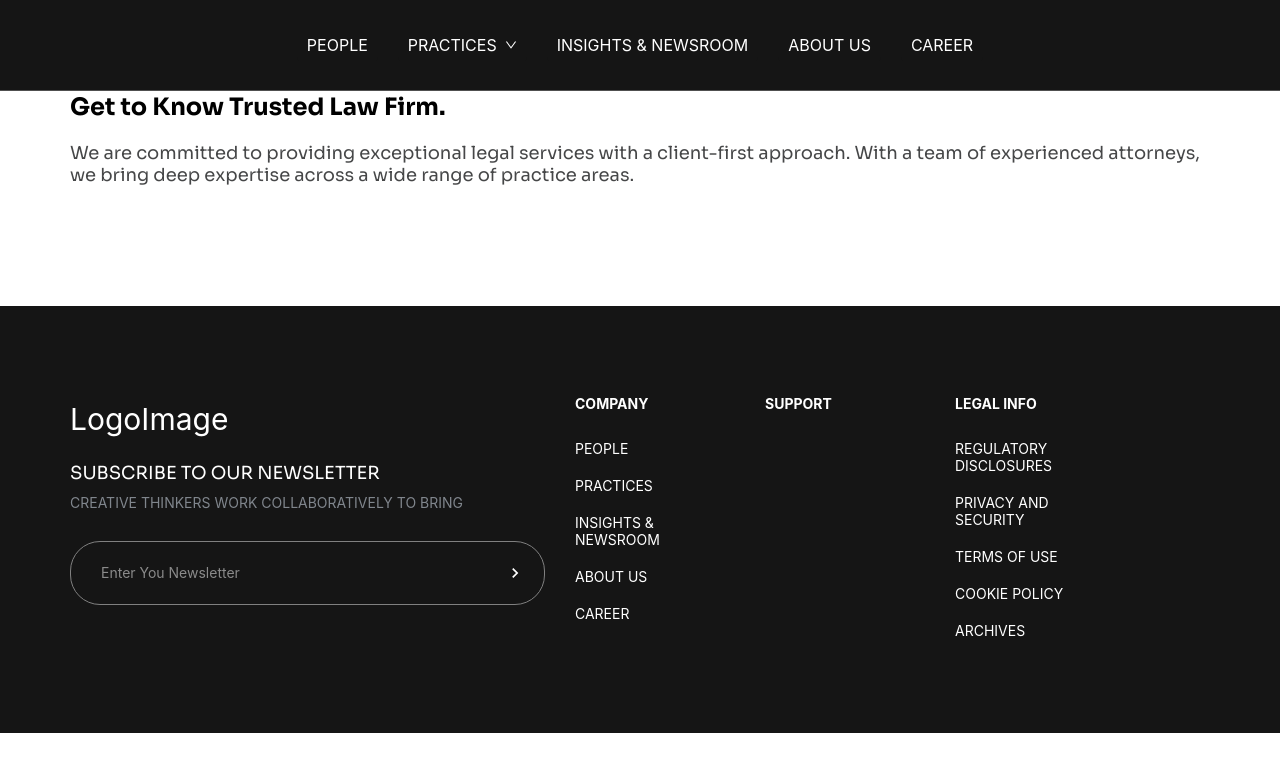
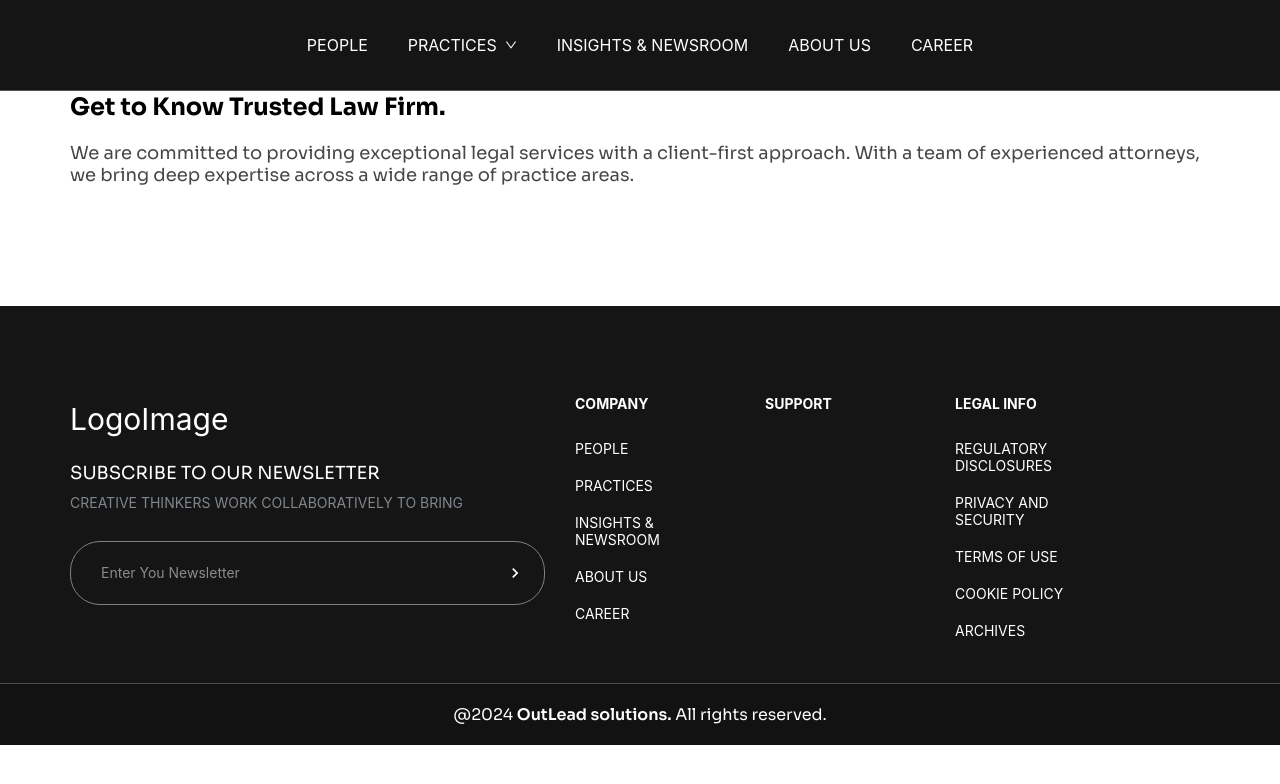
Before and after one commit to webtesting22/mschhajedandco, a React (Vite) app: page /about-us in a window 1280 px wide. Shown: the top 784 px of the page. Built offline with nearby package versions, Linux system fonts and the light colour scheme.

Commit message:
Changes On Home Page and navigation and footer

```diff
--- a/src/Components/Footer/Footer.jsx
+++ b/src/Components/Footer/Footer.jsx
@@ -3,6 +3,7 @@ import "../../assets/Styles/Footer.css"
 import { Row, Col, Input } from "antd";
 import { MdKeyboardArrowRight } from "react-icons/md";
 import Navigationlinks from "../NavigationBar/NavigationLinksData";
+import { Link } from "react-router-dom";
 const Footer = () => {
     return (
         <>
@@ -52,6 +53,9 @@ const Footer = () => {
                         </Col>
                     </Row>
                 </div>
+                <div className="CopyWriteTextContainer">
+                        <p>@2024 <Link to="https://www.outleadsolutions.com/" target="_blank">OutLead solutions.</Link> All rights reserved.</p>
+                </div>
             </section>
         </>
     )
--- a/src/Components/HomeHero/HomeHero.jsx
+++ b/src/Components/HomeHero/HomeHero.jsx
@@ -21,6 +21,12 @@ const HomeHero = () => {
 
     return (
         <section id="HomeHeroContainer">
+            <div className="OverlayBackImageContainer">
+                <div className="DarkOverlayContainer">
+
+                </div>
+                <img src="https://images.unsplash.com/photo-1542744173-8e7e53415bb0?q=80&w=2940&auto=format&fit=crop&ixlib=rb-4.0.3&ixid=M3wxMjA3fDB8MHxwaG90by1wYWdlfHx8fGVufDB8fHx8fA%3D%3D" alt="" />
+            </div>
             <div className="HomeHeroMainContainer ContainerDefault">
                 <h1 data-aos="fade-up"
                     data-aos-duration="2000">Top CA firms in Ahmedabad, Gujarat</h1>
--- a/src/Components/NavigationBar/NavigationLinksData.jsx
+++ b/src/Components/NavigationBar/NavigationLinksData.jsx
@@ -42,7 +42,7 @@ const Navigationlinks = [
     },
     {
         link: "ABOUT US",
-        path: ""
+        path: "/about-us"
     },
     {
         link: "CAREER",
--- a/src/Components/NavigationBar/Navigationbar.jsx
+++ b/src/Components/NavigationBar/Navigationbar.jsx
@@ -3,6 +3,7 @@ import { Drawer, Button, Menu, Dropdown, Space, Collapse } from "antd";
 import { DownOutlined } from "@ant-design/icons";
 import Navigationlinks from "./NavigationLinksData";// Assuming Navigationlinks file is imported here
 import "../../assets/Styles/NavigationBar.css";
+import { Link } from "react-router-dom";
 
 const { Panel } = Collapse;
 
@@ -10,6 +11,18 @@ const NavigationBar = () => {
     const [scrollingDown, setScrollingDown] = useState(false);
     const [lastScrollY, setLastScrollY] = useState(0);
     const [drawerVisible, setDrawerVisible] = useState(false);
+    const [scrollPosition, setScrollPosition] = useState(0);
+
+    useEffect(() => {
+        const handleScroll = () => {
+            const currentScrollPos = window.scrollY;
+            setScrollPosition(currentScrollPos);
+            setScrollingDown(currentScrollPos > 200);
+        };
+
+        window.addEventListener("scroll", handleScroll);
+        return () => window.removeEventListener("scroll", handleScroll);
+    }, []);
 
     const handleScroll = () => {
         if (window.scrollY > lastScrollY) {
@@ -65,7 +78,7 @@ const NavigationBar = () => {
             } else {
                 return (
                     <Button className="navButton" key={index}>
-                        {navItem.link}
+                        <Link to={navItem.path}>{navItem.link}</Link>
                     </Button>
                 );
             }
@@ -96,6 +109,8 @@ const NavigationBar = () => {
             <section
                 id="NavigationBarContainer"
                 className={scrollingDown ? "hide" : "show"}
+
+
             >
                 <div className="NavigationBarMainContainer">
                     <div className="LogoContainer">
--- a/src/assets/Styles/Footer.css
+++ b/src/assets/Styles/Footer.css
@@ -7,6 +7,7 @@
     margin-top: 120px;
     background-color: var(--sectionColor);
     padding: 70px 0px;
+    padding-bottom: 0px;
 }
 
 .LogoandNewsLaterContainer p {
@@ -106,3 +107,29 @@
     transition: .5s;
     cursor: pointer;
 }
+.CopyWriteTextContainer{
+    background-color: rgb(18, 18, 18);
+padding: 20px 0px;
+border-top: 1px solid rgba(255, 255, 255, 0.251);
+margin-top: 20px;
+}
+.CopyWriteTextContainer p{
+    text-align: center;
+    margin: 0px;
+    color: white;
+    font-size:16px;
+}
+.CopyWriteTextContainer a{
+    color: white;
+    cursor: pointer;
+    text-decoration: none;
+    font-weight: 600;
+}
+
+@media (max-width:900px){
+    .CompanyContainer,
+.SocialContainer,
+.LegalInfo {
+    padding-left: 10px;
+}
+}
--- a/src/assets/Styles/HomeHero.css
+++ b/src/assets/Styles/HomeHero.css
@@ -3,9 +3,72 @@
     margin-bottom: 300px;
 }
 
+.OverlayBackImageContainer {
+    height: 970px;
+    width: 100%;
+    position: relative;
+    overflow: hidden;
+    position: absolute;
+}
+
+.OverlayBackImageContainer img {
+    height: 100%;
+    width: 100%;
+    object-fit: cover;
+    transform-origin: center;
+    animation: zoomEffect 1s infinite, rotateEffect 10s infinite;
+}
+
+@keyframes zoomEffect {
+
+    0%{
+        transform: scale(1);
+        /* Normal size */
+    }
+
+    50% {
+        transform: scale(1.1);
+        /* Zoom in slightly */
+    }
+
+    100% {
+        transform: scale(1);
+        /* Zoom in slightly */
+    }
+}
+
+@keyframes rotateEffect {
+    0% {
+        transform: rotateY(0deg);
+        /* Start flat */
+    }
+
+    50% {
+        transform: rotateY(10deg);
+        /* Tilt slightly */
+    }
+
+    100% {
+        transform: rotateY(0deg);
+        /* Return to flat */
+    }
+}
+
+.DarkOverlayContainer {
+    position: absolute;
+    top: 0px;
+    left: 0px;
+    height: 100%;
+    width: 100%;
+    background-color: #000000e6;
+    z-index: 2;
+}
+
 #HomeHeroContainer .HomeHeroMainContainer {
     height: 800px;
     padding-top: 170px;
+    position: sticky;
+    z-index: 3;
     /* width: 100%; */
 }
 
@@ -93,19 +156,22 @@
     width: 100%;
 } */
 
-@media (max-width:900px){
-    #AboutCompanyHomeContainer .SectionPadding{
+@media (max-width:900px) {
+    #AboutCompanyHomeContainer .SectionPadding {
         padding: 0px !important;
     }
+
     #HomeHeroContainer {
         background-color: var(--sectionColor);
         margin-bottom: 200px;
     }
+
     #HomeHeroContainer .HomeHeroMainContainer h1 {
         color: var(--WhiteColor);
         font-size: 45px;
         margin: 0px;
     }
+
     #HomeHeroContainer .HomeHeroMainContainer h2 {
         color: transparent;
         /* Make the fill transparent */
```
Lines whose indentation alone changed are shown as unchanged.
